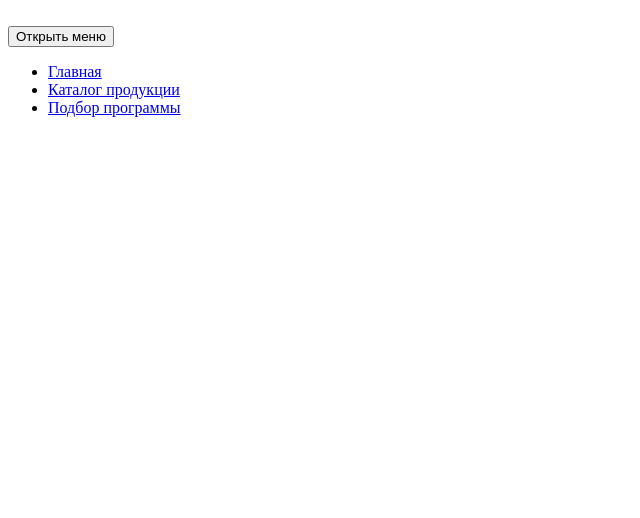
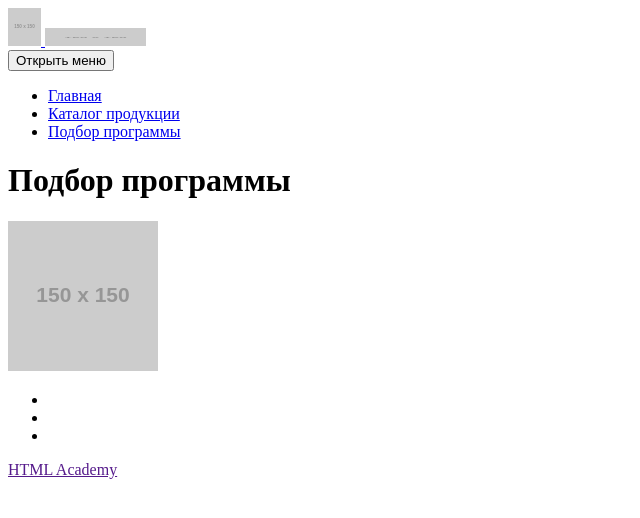
Before and after one commit to Osmandina/137731-cat-energy-20, a website: page source/form.html in a window 1280 px wide. Shown: the whole page, without its empty margins (0-640 px from the left). Drawn offline with Linux system fonts and the light colour scheme; placeholder pictures from the web are drawn by us.

Commit message:
Правки для внутренних страниц

```diff
--- a/source/form.html
+++ b/source/form.html
@@ -6,7 +6,10 @@
   </head>
   <body class="page-body">
     <header class="page-header">
-      <a href="index.html" class="page-header__logo"><img src="" alt=""></a>
+      <a href="index.html" class="page-header__logo">
+        <img src="https://via.placeholder.com/150x150" width="33" height="38" alt="Логотип «Кэт энерджи»">
+      </a>
+        <img class="page-header__text "src="https://via.placeholder.com/150x150"  width="101" height="18" alt="Cat Energy">
       <nav class="main-nav">
         <button class="main-nav__toggle" type="button">
           <span class="visually-hidden">Открыть меню</span>
@@ -20,5 +23,26 @@
         </div>
       </nav>
     </header>
+
+    <main>
+      <h1>Подбор программы</h1>
+      <form action=""></form>
+    </main>
+
+    <footer class="page-footer">
+      <a href="index.html" class="page-footer__logo">
+        <img src="https://via.placeholder.com/150x150" alt="">
+      </a>
+      <div class="page-footer__social-icons">
+        <ul class="social-icons__list">
+          <li class="social-icons__item"><a href=""></a></li>
+          <li class="social-icons__item"><a href=""></a></li>
+          <li class="social-icons__item"><a href=""></a></li>
+        </ul>
+      </div>
+      <div class="copyright">
+          <a href="">HTML Academy</a>
+      </div>
+    </footer>
   </body>
 </html>
```
Also changed, not shown: source/catalog.html (+19 -3 lines), source/index.html (+4 -1 lines).
